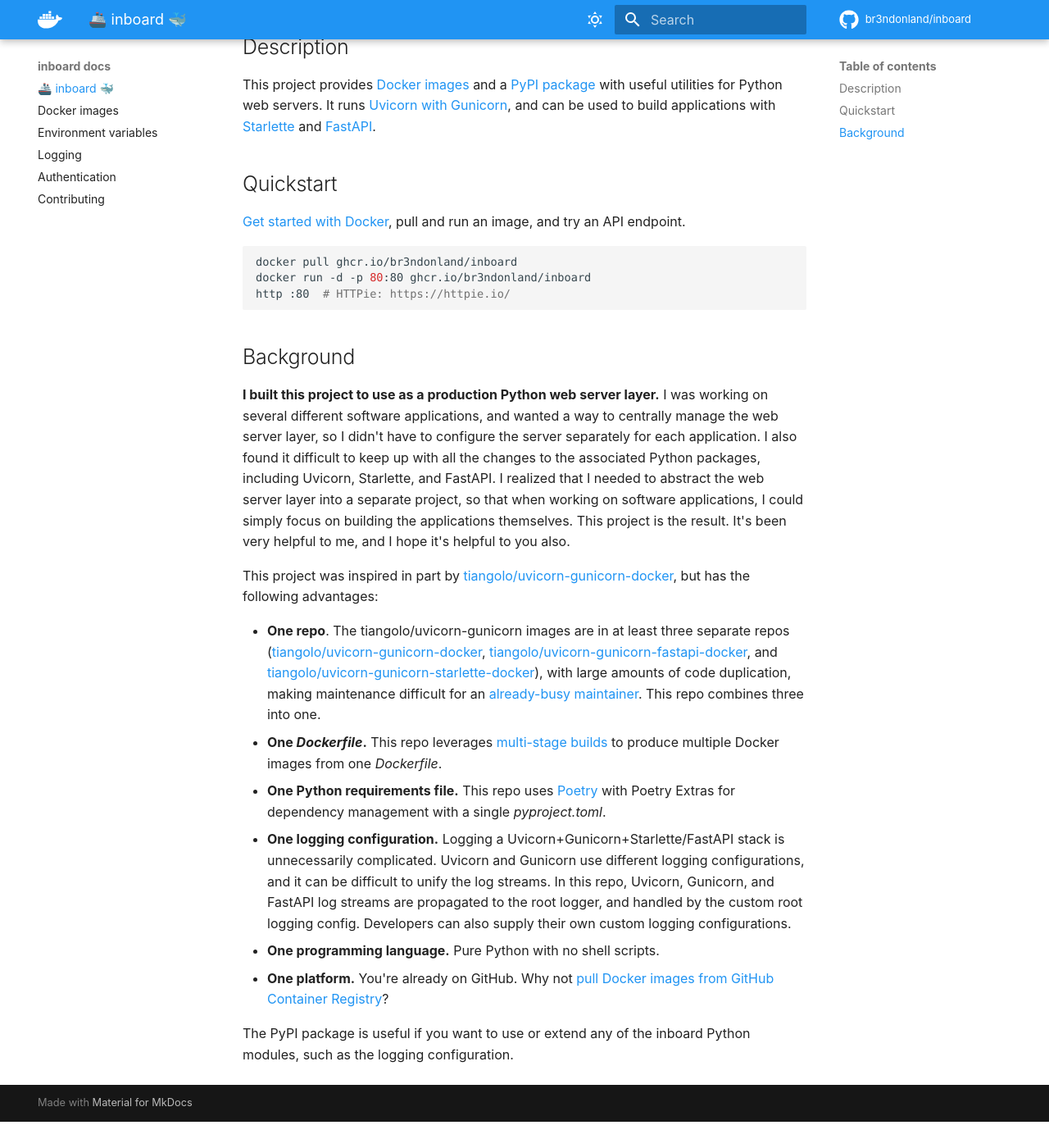
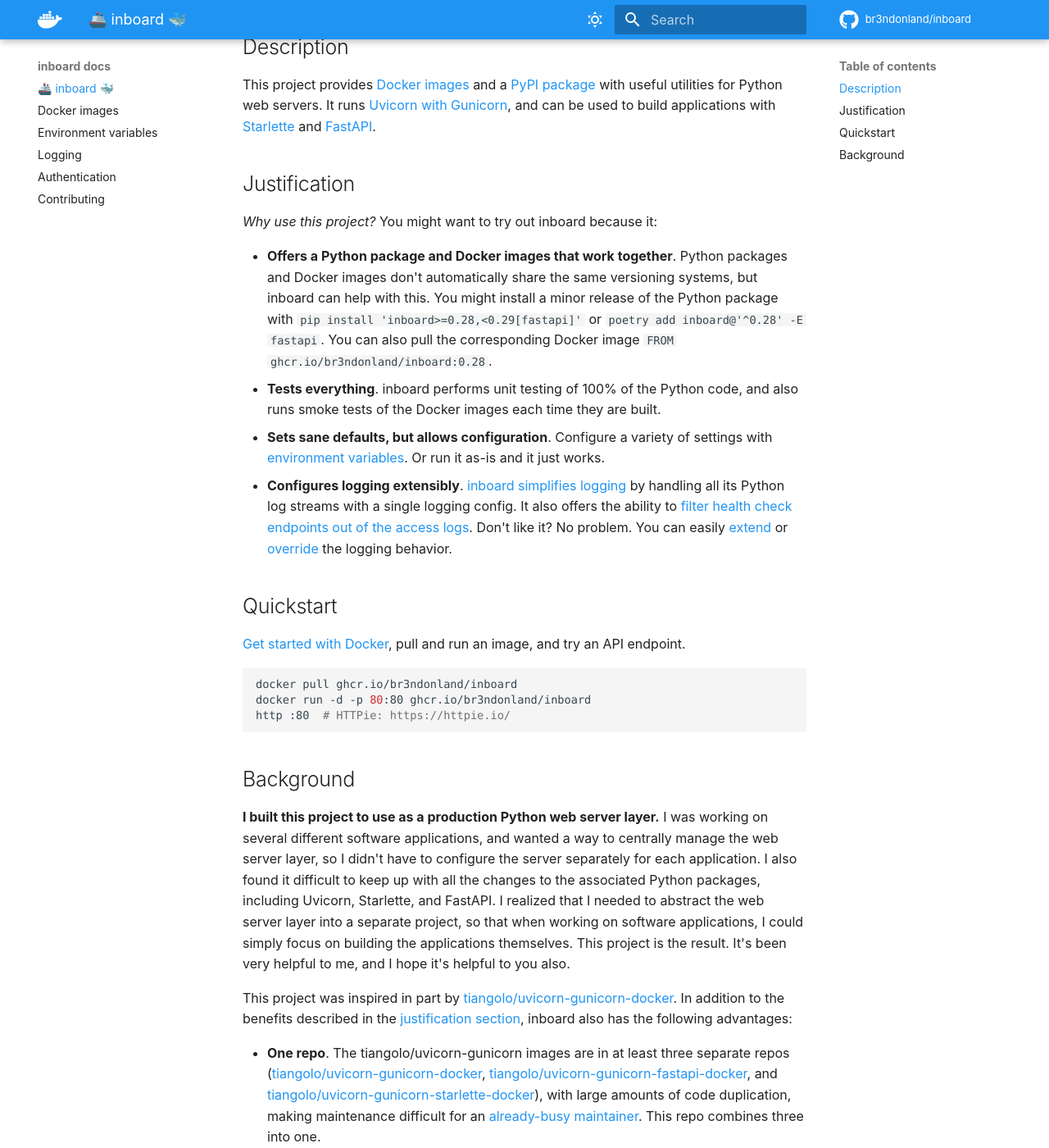
Before and after one commit to br3ndonland/inboard, an MkDocs documentation site: the page built from docs/index.md, in a window 1280 px wide and 1400 px high, scrolled down 626 px. Shown: the whole window at 82% size. Built offline with MkDocs 1.6.1 and Material for MkDocs 9.7.7, drawn with Linux system fonts in a browser that asks for light colours; comment, search, counter and statistics services are not loaded; before the commit the page ends 1994 px from its top, so only the background shows below that.

Commit message:
Add justification section to docs and README
The docs homepage has a background section with justifications for the
project, but the justifications are mostly maintainer-related.

This commit will add a justification section to the docs homepage and
README to help potential users consider inboard for their use cases.

```diff
--- a/docs/index.md
+++ b/docs/index.md
@@ -17,6 +17,15 @@
 
 This project provides [Docker images](https://github.com/br3ndonland/inboard/pkgs/container/inboard) and a [PyPI package](https://pypi.org/project/inboard/) with useful utilities for Python web servers. It runs [Uvicorn with Gunicorn](https://www.uvicorn.org/), and can be used to build applications with [Starlette](https://www.starlette.io/) and [FastAPI](https://fastapi.tiangolo.com/).
 
+## Justification
+
+_Why use this project?_ You might want to try out inboard because it:
+
+-   **Offers a Python package and Docker images that work together**. Python packages and Docker images don't automatically share the same versioning systems, but inboard can help with this. You might install a minor release of the Python package with `pip install 'inboard>=0.28,<0.29[fastapi]'` or `poetry add inboard@'^0.28' -E fastapi`. You can also pull the corresponding Docker image `FROM ghcr.io/br3ndonland/inboard:0.28`.
+-   **Tests everything**. inboard performs unit testing of 100% of the Python code, and also runs smoke tests of the Docker images each time they are built.
+-   **Sets sane defaults, but allows configuration**. Configure a variety of settings with [environment variables](environment.md). Or run it as-is and it just works.
+-   **Configures logging extensibly**. [inboard simplifies logging](logging.md) by handling all its Python log streams with a single logging config. It also offers the ability to [filter health check endpoints out of the access logs](logging.md#filtering-log-messages). Don't like it? No problem. You can easily [extend](logging.md#extending-the-logging-config) or [override](logging.md#overriding-the-logging-config) the logging behavior.
+
 ## Quickstart
 
 [Get started with Docker](https://www.docker.com/get-started), pull and run an image, and try an API endpoint.
@@ -31,7 +40,7 @@
 
 **I built this project to use as a production Python web server layer.** I was working on several different software applications, and wanted a way to centrally manage the web server layer, so I didn't have to configure the server separately for each application. I also found it difficult to keep up with all the changes to the associated Python packages, including Uvicorn, Starlette, and FastAPI. I realized that I needed to abstract the web server layer into a separate project, so that when working on software applications, I could simply focus on building the applications themselves. This project is the result. It's been very helpful to me, and I hope it's helpful to you also.
 
-This project was inspired in part by [tiangolo/uvicorn-gunicorn-docker](https://github.com/tiangolo/uvicorn-gunicorn-docker), but has the following advantages:
+This project was inspired in part by [tiangolo/uvicorn-gunicorn-docker](https://github.com/tiangolo/uvicorn-gunicorn-docker). In addition to the benefits described in the [justification section](#justification), inboard also has the following advantages:
 
 -   **One repo**. The tiangolo/uvicorn-gunicorn images are in at least three separate repos ([tiangolo/uvicorn-gunicorn-docker](https://github.com/tiangolo/uvicorn-gunicorn-docker), [tiangolo/uvicorn-gunicorn-fastapi-docker](https://github.com/tiangolo/uvicorn-gunicorn-fastapi-docker), and [tiangolo/uvicorn-gunicorn-starlette-docker](https://github.com/tiangolo/uvicorn-gunicorn-starlette-docker)), with large amounts of code duplication, making maintenance difficult for an [already-busy maintainer](https://github.com/encode/uvicorn/pull/705#issuecomment-660042305). This repo combines three into one.
 -   **One _Dockerfile_.** This repo leverages [multi-stage builds](https://docs.docker.com/develop/develop-images/multistage-build/) to produce multiple Docker images from one _Dockerfile_.
```
Also changed, not shown: README.md (+9 -0 lines).
